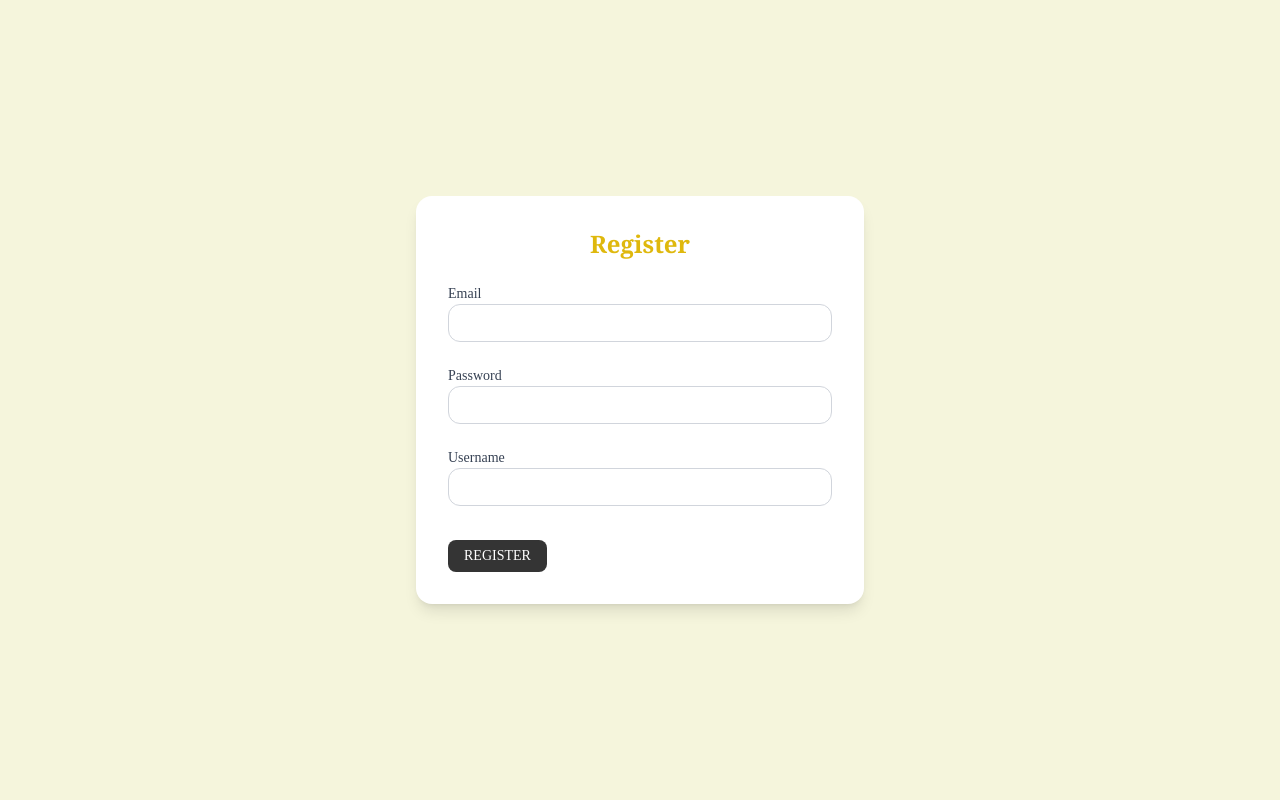
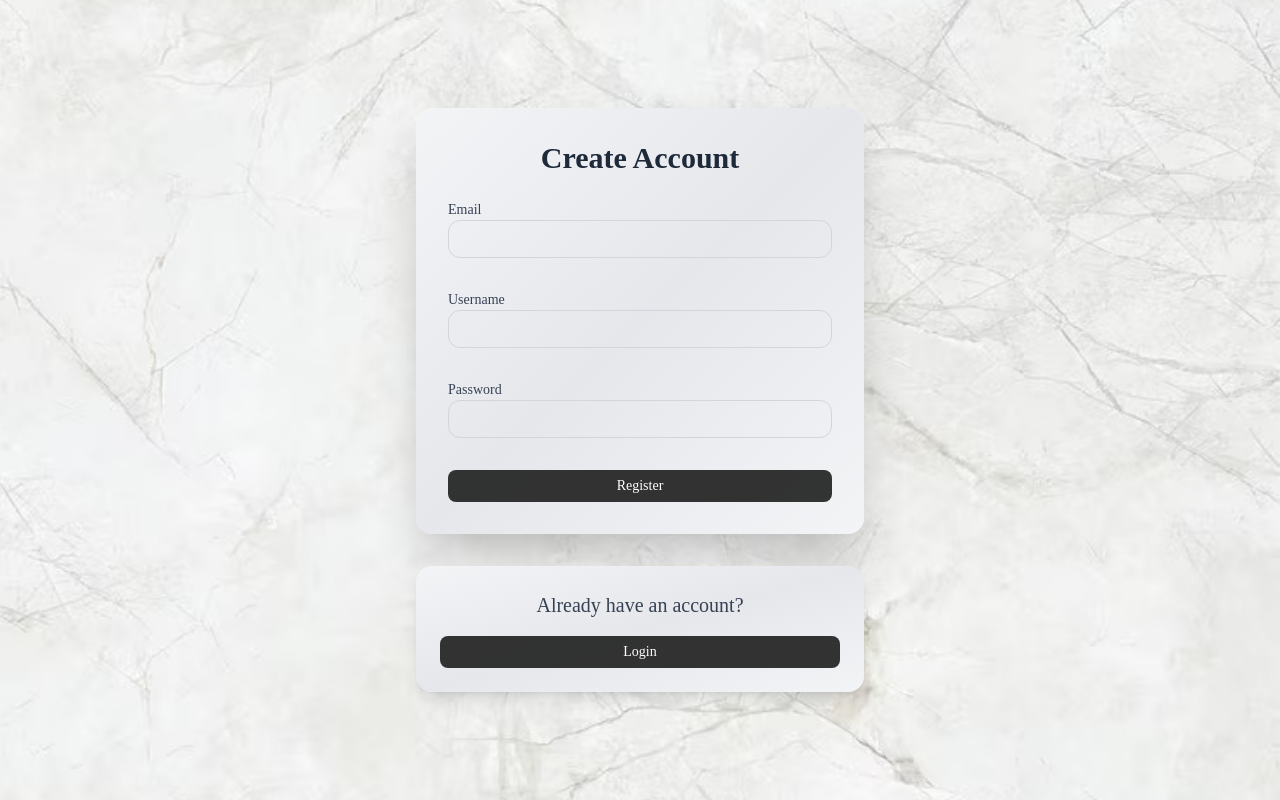
Before and after one commit to PruebasBananaPeelsTeam/BananaPeelsFRONTEND, a React (Vite) app in the folder Wallaclone-Frontend/: page /register in a window 1280 px wide. Built offline with nearby package versions, Linux system fonts and the light colour scheme; no server answers.

Commit message:
style(auth): Update Login and Register pages with light gradient design

```diff
--- a/Wallaclone-Frontend/src/pages/auth/loginPage.jsx
+++ b/Wallaclone-Frontend/src/pages/auth/loginPage.jsx
@@ -1,4 +1,4 @@
-import { useState, useCallback } from 'react';
+import { useEffect, useState, useCallback } from 'react';
 import { useNavigate, Link } from 'react-router-dom';
 import { login } from '../../services/auth-service.js';
 import { useAuth } from '../../context/AuthContext.jsx';
@@ -22,9 +22,7 @@ function LoginPage() {
     }));
   }, []);
 
-  useTimer(error, () => {
-    setError(null);
-  }, 5000);
+  useTimer(error, () => { setError(null); }, 5000);
 
   const handleSubmit = async (event) => {
     event.preventDefault();
@@ -38,19 +36,23 @@ function LoginPage() {
       navigate('/');
     } catch (error) {
       setError(error);
+      console.error(error);
     } finally {
       setIsLoading(false);
     }
   };
 
   return (
-    <div className="min-h-screen flex flex-col justify-center items-center bg-gradient-to-br from-gray-900 via-gray-800 to-gray-900 p-6">
+    <div
+      className="min-h-screen flex flex-col justify-center items-center bg-cover bg-center p-6"
+      style={{ backgroundImage: "url('/images/background.jpg')" }}
+    >
       {/* Login Form */}
       <form
         onSubmit={handleSubmit}
-        className="bg-gray-800 p-8 rounded-2xl shadow-2xl w-full max-w-md flex flex-col gap-6"
+        className="bg-gradient-to-br from-gray-100 via-gray-200 to-gray-100 p-8 rounded-2xl shadow-2xl w-full max-w-md flex flex-col gap-6"
       >
-        <h2 className="text-3xl font-bold text-center text-white">Sign In</h2>
+        <h2 className="text-3xl font-bold text-center text-gray-800">Welcome Back!</h2>
 
         <FormField
           label="Username"
@@ -61,6 +63,7 @@ function LoginPage() {
           value={input.username}
           onChange={handleInputChange}
         />
+
         <FormField
           label="Password"
           type="password"
@@ -79,24 +82,17 @@ function LoginPage() {
           {isLoading ? <Loader /> : 'Login'}
         </Button>
 
-        <Link
-          to="/forgot-password"
-          className="text-sm text-blue-400 hover:text-blue-300 text-center mt-4 transition"
-        >
-          Forgot your password?
-        </Link>
-
         <FormErrorPopup error={error} onClose={() => setError(null)} />
       </form>
 
       {/* Register Invitation */}
-      <div className="mt-8 bg-gray-800 p-6 rounded-2xl shadow-lg w-full max-w-md text-center flex flex-col gap-4">
-        <p className="text-gray-300">Don't have an account?</p>
+      <div className="mt-8 bg-gradient-to-br from-gray-100 via-gray-200 to-gray-100 p-6 rounded-2xl shadow-lg w-full max-w-md text-center flex flex-col gap-4">
+        <p className="text-gray-700">Don't have an account yet?</p>
         <Link
           to="/register"
-          className="inline-block px-6 py-2 bg-blue-500 text-white font-semibold rounded-lg hover:bg-blue-600 transition"
+          className="cursor-pointer px-4 py-1.5 min-w-[90px] text-sm font-medium rounded-lg bg-[#1e1e1e]/90 text-white hover:bg-[#1e3a8a] transition-all duration-200"
         >
-          Create Account
+          Register
         </Link>
       </div>
     </div>
--- a/Wallaclone-Frontend/src/pages/auth/registerPage.jsx
+++ b/Wallaclone-Frontend/src/pages/auth/registerPage.jsx
@@ -1,69 +1,67 @@
-import { register } from '../../services/auth-service'
-import { useEffect, useState } from 'react'
-import { useNavigate } from 'react-router-dom'
-import { isApiClientError } from '../../api/client'
-import FormField from '../../components/shared/formField'
-import Button from '../../components/shared/button'
-import FormErrorPopup from '../../components/shared/formErrorPopUp.jsx'
-import Loader from '../../components/shared/loader.jsx'
-import useTimer from '../../utils/useTimer.js'
+import { useEffect, useState } from 'react';
+import { useNavigate, Link } from 'react-router-dom';
+import { register } from '../../services/auth-service';
+import { isApiClientError } from '../../api/client';
+import FormField from '../../components/shared/formField';
+import Button from '../../components/shared/button';
+import FormErrorPopup from '../../components/shared/formErrorPopUp.jsx';
+import Loader from '../../components/shared/loader.jsx';
+import useTimer from '../../utils/useTimer.js';
 
 function RegisterPage() {
-  const [input, setInput] = useState({ email: '', password: '', username: '' })
-  const [error, setError] = useState(null)
-  const [isLoading, setIsLoading] = useState(false)
-
-  const navigate = useNavigate()
+  const [input, setInput] = useState({ email: '', password: '', username: '' });
+  const [error, setError] = useState(null);
+  const [isLoading, setIsLoading] = useState(false);
+  const navigate = useNavigate();
 
   const handleInputChange = (event) => {
-    setInput({ ...input, [event.target.name]: event.target.value })
-  }
+    setInput({ ...input, [event.target.name]: event.target.value });
+  };
 
-  useTimer(error,() => {setError(null), 5000})
+  useTimer(error, () => { setError(null); }, 5000);
 
   const handleSubmit = async (event) => {
-    event.preventDefault()
-    setIsLoading(true)
-    setError(null)
+    event.preventDefault();
+    setIsLoading(true);
+    setError(null);
 
     try {
       const { message, user } = await register({
         email: input.email,
         password: input.password,
         username: input.username,
-      })
-
-      navigate('/login')
+      });
+      navigate('/login');
     } catch (err) {
       if (isApiClientError(err)) {
         setError({
           code: err.code,
           message: err.message,
-        })
+        });
       } else {
-        //Not api error
         setError({
           code: 'UNKNOWN_ERROR',
           message: 'An unexpected error occurred during registration.',
-        })
+        });
       }
-      console.error(err)
+      console.error(err);
     } finally {
-      setIsLoading(false)
+      setIsLoading(false);
     }
-  }
+  };
 
   return (
-    <div className="min-h-screen flex items-center justify-center bg-[rgb(245,245,220)]">
+    <div
+      className="min-h-screen flex flex-col justify-center items-center bg-cover bg-center p-6"
+      style={{ backgroundImage: "url('/images/background.jpg')" }}
+    >
+      {/* Register Form */}
       <form
         onSubmit={handleSubmit}
-        className="bg-white rounded-2xl shadow-lg p-8 w-full max-w-md space-y-6"
+        className="bg-gradient-to-br from-gray-100 via-gray-200 to-gray-100 p-8 rounded-2xl shadow-2xl w-full max-w-md flex flex-col gap-6"
       >
-        <h1 className="text-center text-2xl font-bold text-[rgb(223,184,13)] font-serif">
-          Register
-        </h1>
+        <h2 className="text-3xl font-bold text-center text-gray-800">Create Account</h2>
 
-        <div className="space-y-4">
         <FormField
           label="Email"
           type="email"
@@ -71,7 +69,13 @@ function RegisterPage() {
           value={input.email}
           onChange={handleInputChange}
         />
-
+        <FormField
+          label="Username"
+          type="text"
+          name="username"
+          value={input.username}
+          onChange={handleInputChange}
+        />
         <FormField
           label="Password"
           type="password"
@@ -80,32 +84,29 @@ function RegisterPage() {
           onChange={handleInputChange}
         />
 
-          <FormField
-            label="Username"
-            type="text"
-            name="username"
-            value={input.username}
-            onChange={handleInputChange}
-          />
-        </div>
-
         <Button
           type="submit"
-          disabled={
-            isLoading || !input.email || !input.password || !input.username
-          }
+          disabled={isLoading || !input.email || !input.password || !input.username}
+          className="mt-2 bg-yellow-400 hover:bg-yellow-500 text-gray-900 font-bold py-2 rounded-lg transition duration-300 w-full"
         >
-          REGISTER
-          {isLoading && <Loader />}
+          {isLoading ? <Loader /> : 'Register'}
         </Button>
 
-        {/* errors pop up */}
-        {error && (
         <FormErrorPopup error={error} onClose={() => setError(null)} />
-        )}
       </form>
+
+      {/* Login Invitation */}
+      <div className="mt-8 bg-gradient-to-br from-gray-100 via-gray-200 to-gray-100 p-6 rounded-2xl shadow-lg w-full max-w-md text-center flex flex-col gap-4">
+        <p className="text-gray-700">Already have an account?</p>
+        <Link
+          to="/login"
+          className="cursor-pointer px-4 py-1.5 min-w-[90px] text-sm font-medium rounded-lg bg-[#1e1e1e]/90 text-white hover:bg-[#1e3a8a] transition-all duration-200"
+        >
+          Login
+        </Link>
       </div>
-  )
+    </div>
+  );
 }
 
-export default RegisterPage
+export default RegisterPage;
```
Lines whose indentation alone changed are shown as unchanged.
